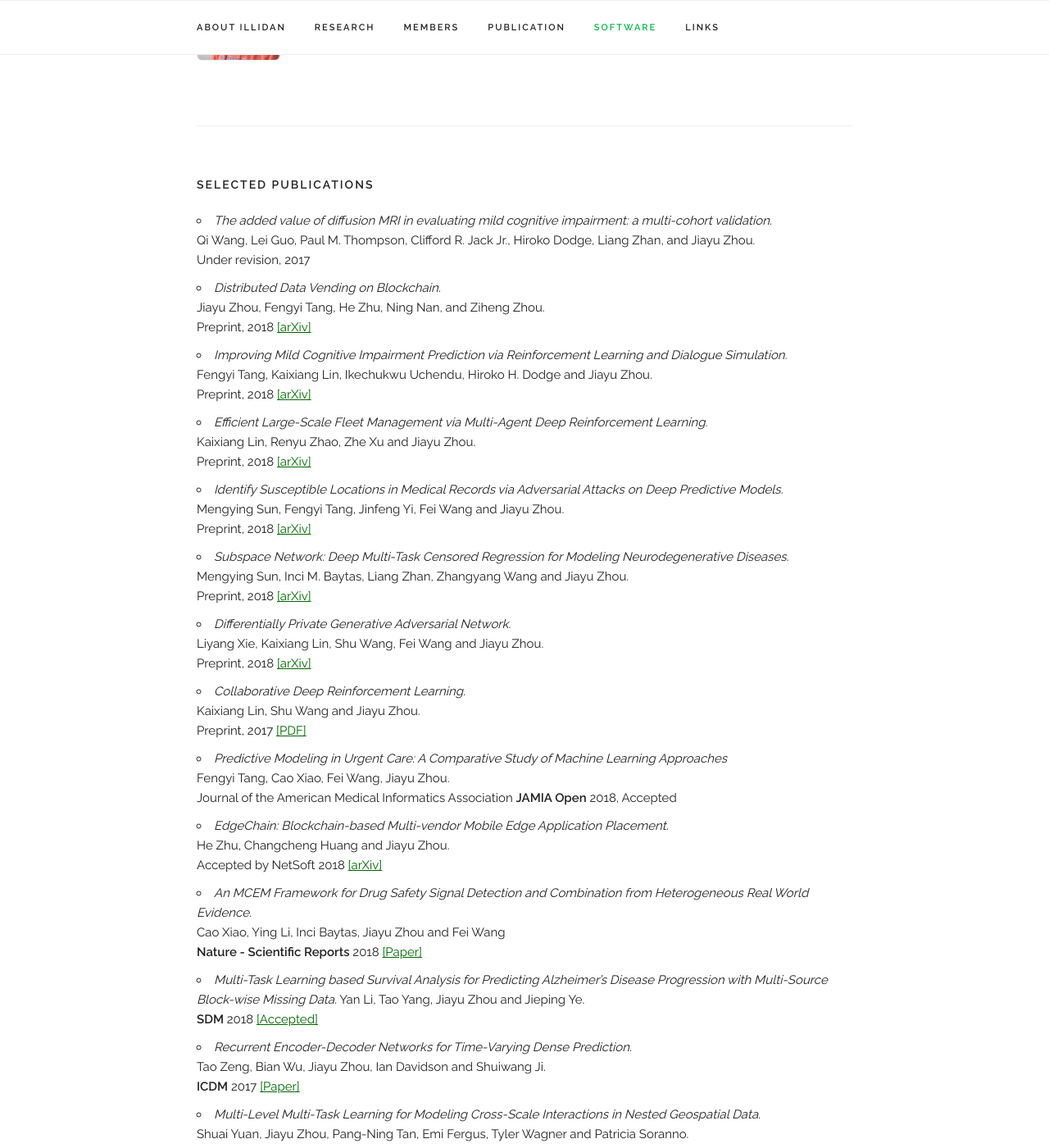
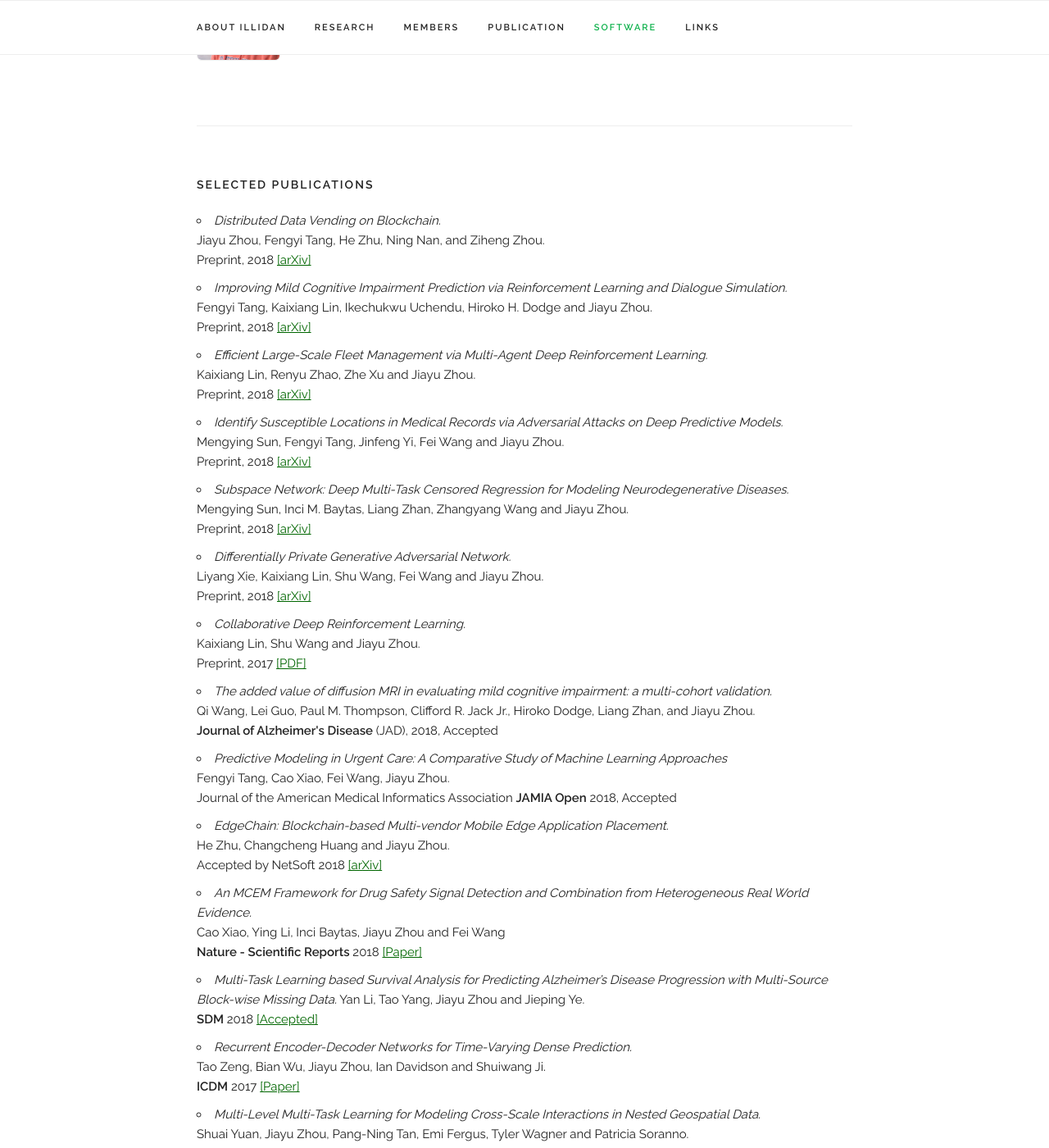
Before and after one commit to Marvelrex/denos.lab.io, a Jekyll site: the page built from index.html, in a window 1280 px wide and 1400 px high, scrolled down 5617 px. Shown: the whole window at 82% size. Built offline with Jekyll 4.4.1, drawn with Linux system fonts in a browser that asks for light colours; nearby versions of some CDN libraries; some of the changed lines change nothing that is shown.

Commit message:
update paper info

```diff
--- a/_layouts/default.html
+++ b/_layouts/default.html
@@ -244,11 +244,6 @@
     <div class="docs-section" id="publication">
       <h6 class="docs-header">Selected Publications</h6>
       <ul>
-        <li><i>The added value of diffusion MRI in evaluating mild cognitive impairment: a multi-cohort validation. </i><br>
-            Qi Wang, Lei Guo, Paul M. Thompson, Clifford R. Jack Jr., Hiroko Dodge, Liang Zhan, and Jiayu Zhou. <br>
-            Under revision, 2017 <!-- <a href="#">[Preprint]</a> -->
-        </li>
-
         <!-- <li><i>Identifying Drug-Drug Interactions via Deep Multi-Task Learning. </i><br>
             Kaixiang Lin, Danica Xiao, Fei Wang and Jiayu Zhou. <br>
             Submitted, 2017
@@ -287,6 +282,11 @@
         <li><i>Collaborative Deep Reinforcement Learning. </i><br>
             Kaixiang Lin, Shu Wang and Jiayu Zhou. <br>
             Preprint, 2017 <a href="https://arxiv.org/pdf/1702.05796.pdf" target="_blank">[PDF]</a>
+        </li>
+
+        <li><i>The added value of diffusion MRI in evaluating mild cognitive impairment: a multi-cohort validation. </i><br>
+            Qi Wang, Lei Guo, Paul M. Thompson, Clifford R. Jack Jr., Hiroko Dodge, Liang Zhan, and Jiayu Zhou. <br>
+            <b>Journal of Alzheimer's Disease</b> (JAD), 2018, Accepted
         </li>
 
         <li><i>Predictive Modeling in Urgent Care: A Comparative Study of Machine Learning Approaches</i><br>
```
